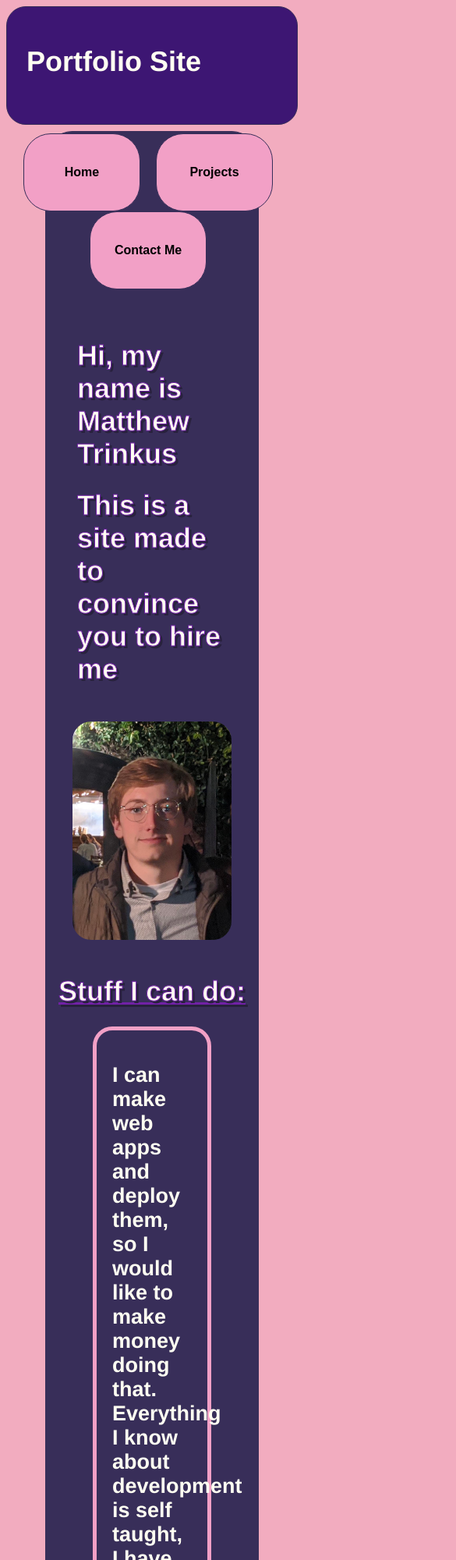
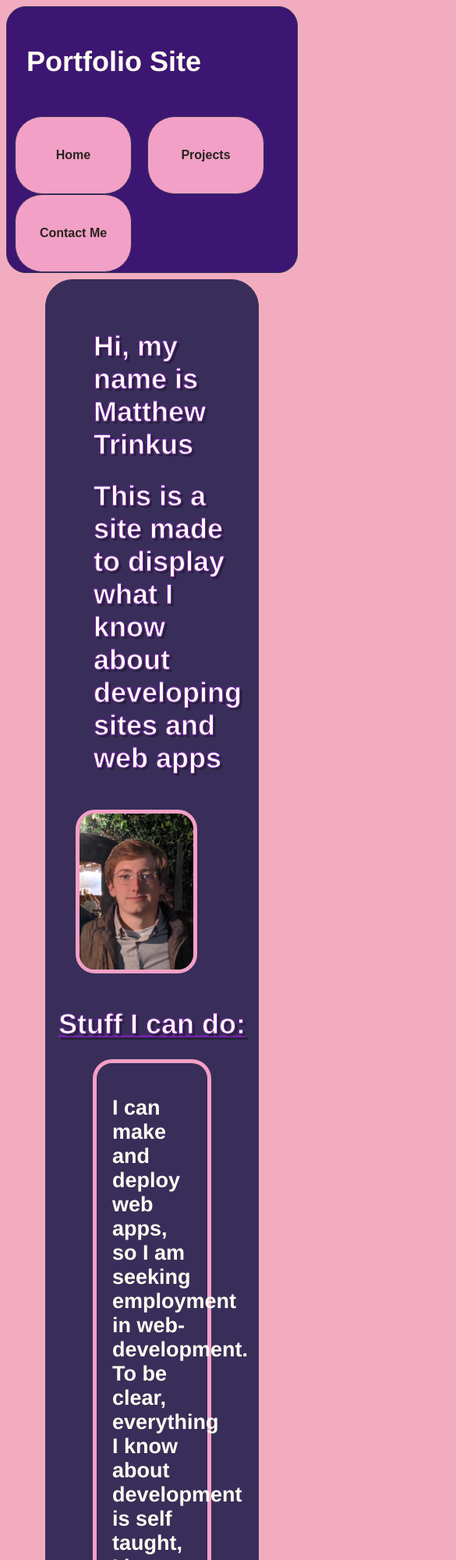
Before and after one commit to knirt/portfolio-site, a Gatsby site: page / in a window 390 px wide. Shown: the top 2000 px of the page at 78% size, 585 px wide, since content can reach past the window. Built offline with nearby package versions, Linux system fonts and the light colour scheme; Gatsby itself is replaced by a stand-in of ours; a web font is replaced by a local one.

Commit message:
adding mobile optimization features

```diff
--- a/src/index.scss
+++ b/src/index.scss
@@ -53,6 +53,11 @@ $darkGrey: #382e59; //MAIN
     font-size: 16px;
 }
 
+@mixin prettyText() {
+    -webkit-text-stroke: 1px $lightPurple;
+    text-shadow: 3px 3px #28213d;
+}
+
 body {
     font-size: $defFontSize;
     background-color: $lightPink;
@@ -68,8 +73,7 @@ body {
     margin-right: 50px;
     color: #fffff2;
     h1 {
-        text-shadow: 3px 3px #28213d;
-        -webkit-text-stroke: 1px $lightPurple;
+        @include prettyText();
     }
     div {
         padding: 20px;
@@ -82,27 +86,27 @@ body {
 
 .head-container {
     background-color: $darkPurple;
-    height: 150px;
     margin: 0px;
     @include borderThemeDark($radius: 25px);
+    @include basicFlexbox();
+    justify-content: space-between;
 }
 
 .head-title {
-    float: left;
     margin: 25px;
     color: #fffff2;
     font-size: 18px;
 }
 
 .head-flexbox {
-    float: right;
+    @include basicFlexbox();
     text-align: center;
-    margin-top: 22px;
     margin-right: 10px;
 }
 
 .nav-btn {
     background-color: $brightPink;
+    color: #28231d;
     @include borderThemeDark($radius: 35px);
     width: 150px;
     height: 100px;
@@ -117,13 +121,18 @@ body {
     @include basicFlexbox();
     justify-content: center;
     margin-bottom: 0px;
+    flex-wrap: nowrap;
+    div {
+        margin-left: 40px;
+        margin-right: 0px;
+    }
 }
 
 .title-image {
     height: 280px;
-    margin-left: 50px;
-    margin-right: 50px;
-    @include borderThemeDark($radius: 25px);
+    margin-left: 20px;
+    margin-right: 60px;
+    @include borderThemeLight($radius: 25px);
 }
 
 #stuff-i-can {
@@ -145,6 +154,7 @@ body {
     flex-direction: row;
     justify-content: space-around;
     align-items: flex-start;
+    flex-wrap: wrap;
     ul {
         color: #fffff2;
         background-color: $brightPink;
@@ -159,6 +169,15 @@ body {
 
 #home-image-ts {
     width: 450px;
+    margin-left: 10px;
+}
+
+@media only screen and (max-width: 480px) {
+    #home-image-ts {
+        width: 250px;
+    }
+    .home-flex {flex-wrap: wrap;}
+    .title-image {height: 200px;}
 }
 
 //PROJECTS
--- a/src/pages/index.js
+++ b/src/pages/index.js
@@ -14,17 +14,21 @@ export default function Home() {
                         <h1 className="title-text">
                             Hi, my name is Matthew Trinkus
                         </h1>
-                        <h1>This is a site made to convince you to hire me</h1>
+                        <h1>
+                            This is a site made to display what I know about
+                            developing sites and web apps
+                        </h1>
                     </div>
                     <img src={meIMG} alt="" className="title-image" />
                 </div>
                 <h1 id="stuff-i-can">Stuff I can do:</h1>
                 <div className="home-sub-head">
                     <h2 className="title-text">
-                        I can make web apps and deploy them, so I would like to
-                        make money doing that. Everything I know about
-                        development is self taught, I have no formal education
-                        or experience, but here is what I know:
+                        I can make and deploy web apps, so I am seeking
+                        employment in web-development. To be clear, everything I
+                        know about development is self taught, I have no formal
+                        education or experience. Here is what I have learned
+                        through Udemy courses and self study:
                     </h2>
                     <div id="list-flex">
                         <ul>
@@ -53,10 +57,10 @@ export default function Home() {
                         <img id="home-image-ts" src={tsIMG} alt="" />
                     </div>
                     <h2 className="title-text">
-                        For more info on this, my projects page has all the
-                        stuff I made that I figured was worth showing off plus
-                        descriptions of how I set the server up to host all the
-                        projects
+                        For more info on this, my projects page has everything I
+                        have made that I figured was worth showing off plus
+                        descriptions and links to the sites / source code. I
+                        deployed this site via NGINX on a Debian 10 VPS I own.
                     </h2>
                 </div>
             </div>
```
Also changed, not shown: src/index.css, 1 other file.
